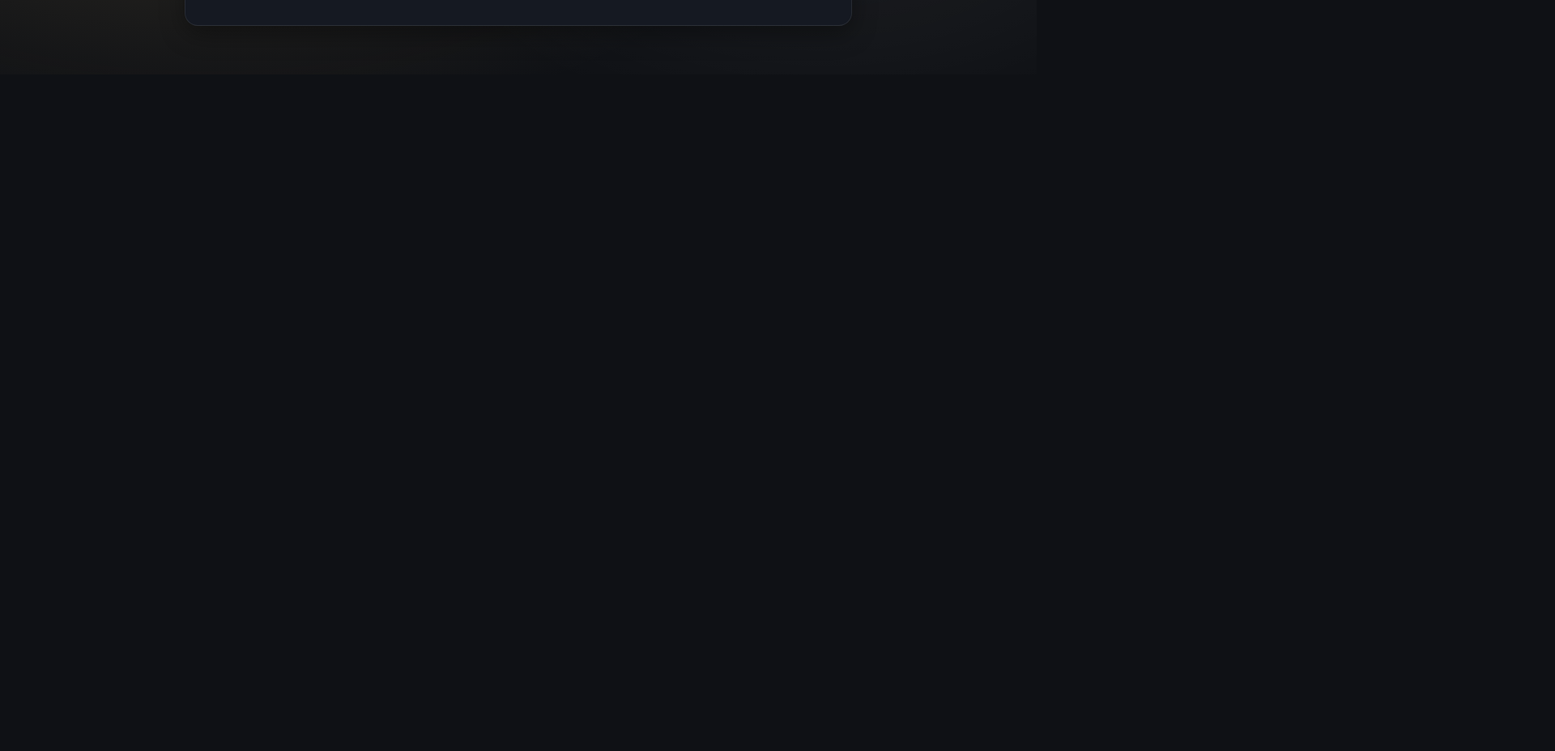
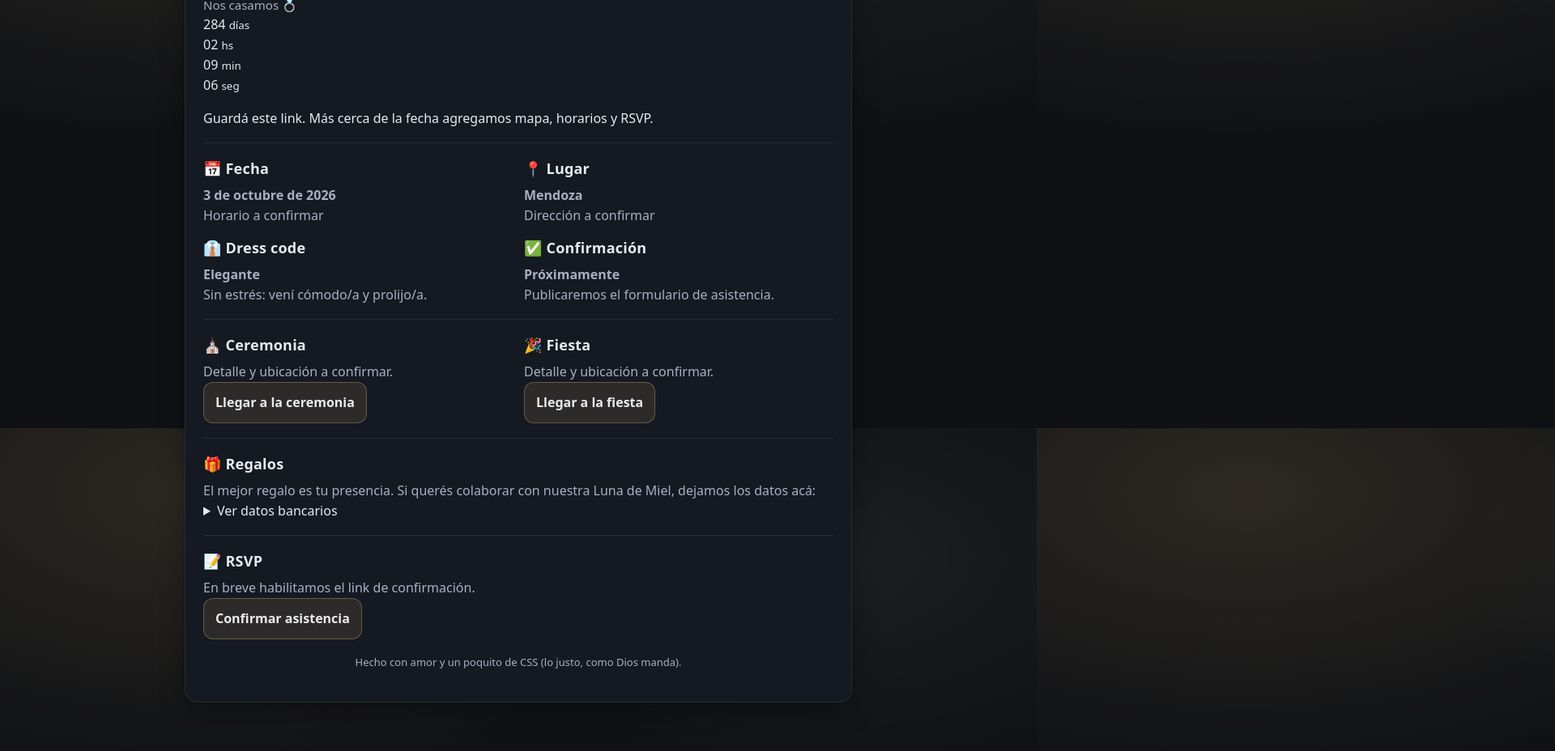
Before and after one commit to Rodri2411/boda, a plain HTML site: page index.html in a window 1280 px wide. Shown: the part 1071-1999 px from the top of the page at 81% size, 1920 px wide, since content can reach past the window. Before the commit the page ends 1163 px from the top, so only its background shows below. Drawn offline with Linux system fonts and the light colour scheme.

Commit message:
Update index.html

```diff
--- a/index.html
+++ b/index.html
@@ -1,53 +1,154 @@
 <!DOCTYPE html>
 <html lang="es">
-<div class="photo">
-  <img src="20250201_125621.jpg" alt="Agustina y Rodrigo">
-</div>
 <head>
   <meta charset="UTF-8" />
   <meta name="viewport" content="width=device-width, initial-scale=1" />
-  <title>Nuestra Boda</title>
-  <link rel="stylesheet" href="style.css?v=2">
+  <title>Agustina & Rodrigo — Invitación</title>
+  <meta name="description" content="Invitación a nuestra boda — Agustina & Rodrigo" />
+  <link rel="stylesheet" href="style.css?v=1">
 </head>
+
 <body>
-  <div class="container">
-    <div class="card">
-      <header class="header">
-        <div class="badge">Invitación</div>
-        <h1 class="title">Agustina & Rodrigo</h1>
-        <p class="subtitle">Nos casamos 💍</p>
-      </header>
+  <main class="container">
+    <article class="card">
+
+      <!-- HERO -->
+      <section class="hero">
+        <!-- Por ahora usamos tu foto principal -->
+        <img class="hero-img" src="20250201_125621.jpg" alt="Agustina y Rodrigo">
+        <div class="hero-overlay">
+          <div class="badge">Invitación</div>
+          <h1 class="title">Agustina & Rodrigo</h1>
+          <p class="subtitle">Nos casamos 💍</p>
+
+          <!-- COUNTDOWN -->
+          <div class="countdown" aria-label="Cuenta regresiva">
+            <div class="cd-box">
+              <span id="d" class="cd-num">--</span>
+              <small class="cd-label">días</small>
+            </div>
+            <div class="cd-box">
+              <span id="h" class="cd-num">--</span>
+              <small class="cd-label">hs</small>
+            </div>
+            <div class="cd-box">
+              <span id="m" class="cd-num">--</span>
+              <small class="cd-label">min</small>
+            </div>
+            <div class="cd-box">
+              <span id="s" class="cd-num">--</span>
+              <small class="cd-label">seg</small>
+            </div>
+          </div>
+
+          <p class="hint">Guardá este link. Más cerca de la fecha agregamos mapa, horarios y RSVP.</p>
+        </div>
+      </section>
 
       <hr class="sep" />
 
-      <div class="grid">
-        <section class="section">
+      <!-- INFO PRINCIPAL -->
+      <section class="grid">
+        <div class="section">
           <h2>📅 Fecha</h2>
-          <p>3 de octubre de 2026</p>
-        </section>
+          <p><strong>3 de octubre de 2026</strong></p>
+          <p class="muted">Horario a confirmar</p>
+        </div>
 
-        <section class="section">
+        <div class="section">
           <h2>📍 Lugar</h2>
-          <p>Mendoza</p>
-        </section>
+          <p><strong>Mendoza</strong></p>
+          <p class="muted">Dirección a confirmar</p>
+        </div>
 
-        <section class="section">
+        <div class="section">
           <h2>👔 Dress code</h2>
-          <p>Elegante</p>
-        </section>
+          <p><strong>Elegante</strong></p>
+          <p class="muted">Sin estrés: vení cómodo/a y prolijo/a.</p>
+        </div>
 
-        <section class="section">
-          <h2>📩 Confirmación</h2>
-          <p>Próximamente</p>
-        </section>
-      </div>
+        <div class="section">
+          <h2>✅ Confirmación</h2>
+          <p><strong>Próximamente</strong></p>
+          <p class="muted">Publicaremos el formulario de asistencia.</p>
+        </div>
+      </section>
 
       <hr class="sep" />
 
+      <!-- CEREMONIA / FIESTA -->
+      <section class="grid">
+        <div class="section">
+          <h2>⛪ Ceremonia</h2>
+          <p class="muted">Detalle y ubicación a confirmar.</p>
+          <a class="btn disabled" href="#" onclick="return false;">Llegar a la ceremonia</a>
+        </div>
+
+        <div class="section">
+          <h2>🎉 Fiesta</h2>
+          <p class="muted">Detalle y ubicación a confirmar.</p>
+          <a class="btn disabled" href="#" onclick="return false;">Llegar a la fiesta</a>
+        </div>
+      </section>
+
+      <hr class="sep" />
+
+      <!-- REGALOS -->
+      <section class="section">
+        <h2>🎁 Regalos</h2>
+        <p class="muted">
+          El mejor regalo es tu presencia. Si querés colaborar con nuestra Luna de Miel, dejamos los datos acá:
+        </p>
+
+        <details class="details">
+          <summary>Ver datos bancarios</summary>
+          <div class="details-body">
+            <p><strong>Titular:</strong> A completar</p>
+            <p><strong>Banco:</strong> A completar</p>
+            <p><strong>CBU:</strong> A completar</p>
+            <p><strong>Alias:</strong> A completar</p>
+          </div>
+        </details>
+      </section>
+
+      <hr class="sep" />
+
+      <!-- RSVP -->
+      <section class="section center">
+        <h2>📝 RSVP</h2>
+        <p class="muted">En breve habilitamos el link de confirmación.</p>
+        <a class="btn disabled" href="#" onclick="return false;">Confirmar asistencia</a>
+      </section>
+
       <p class="footer">
-        Guardá este link — más cerca de la fecha agregamos mapa, horarios y RSVP.
+        Hecho con amor y un poquito de CSS (lo justo, como Dios manda).
       </p>
-    </div>
-  </div>
+    </article>
+  </main>
+
+  <!-- Countdown JS inline (sin archivo extra) -->
+  <script>
+    // Ajustá la hora cuando la tengas. Mendoza (UTC-3).
+    const target = new Date("2026-10-03T19:00:00-03:00").getTime();
+
+    function tick(){
+      const now = Date.now();
+      const diff = Math.max(0, target - now);
+
+      const d = Math.floor(diff / (1000*60*60*24));
+      const h = Math.floor((diff / (1000*60*60)) % 24);
+      const m = Math.floor((diff / (1000*60)) % 60);
+      const s = Math.floor((diff / 1000) % 60);
+
+      const pad = (n) => String(n).padStart(2, "0");
+      document.getElementById("d").textContent = d;
+      document.getElementById("h").textContent = pad(h);
+      document.getElementById("m").textContent = pad(m);
+      document.getElementById("s").textContent = pad(s);
+    }
+
+    tick();
+    setInterval(tick, 1000);
+  </script>
 </body>
 </html>
```
